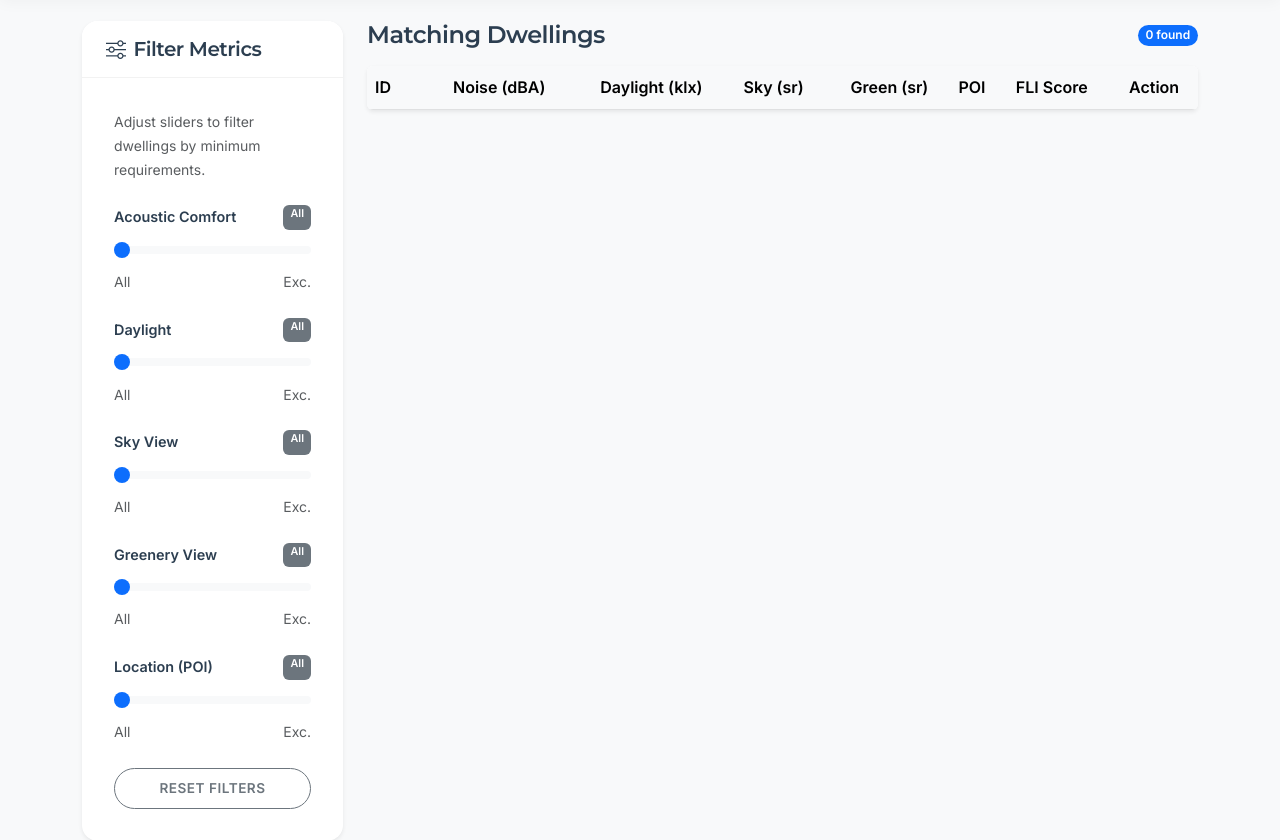
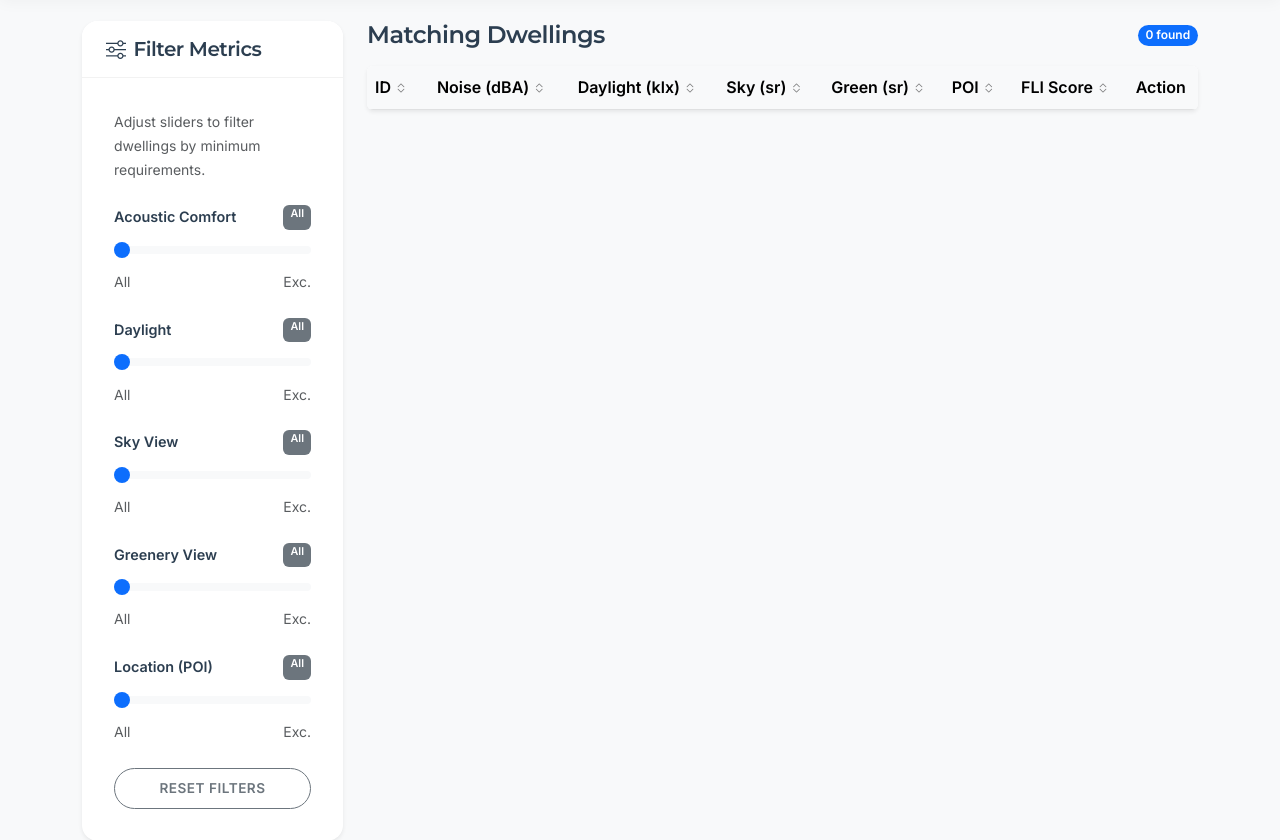
Before and after one commit to emmanuelcazzato/swiss-livability-assessment, a Flask app: page /filter in a window 1280 px wide. Shown: the part 83-923 px from the top of the page. Run offline with Flask 3, Linux system fonts and the light colour scheme; lists and menus that the app fills with data are empty.

Commit message:
Feat: Adds sortable table columns to filter dwellings
Implements client-side sorting for table columns in the
filter dwellings view.  This enhances the user experience by
allowing users to sort results based on various criteria
directly in the browser.

```diff
--- a/app/templates/filter.html
+++ b/app/templates/filter.html
@@ -3,6 +3,12 @@
 {% block title %}{{ _('Filter Dwellings') }} - {{ _('Swiss Livability Assessment') }}{% endblock %}
 
 {% block content %}
+<style>
+    .sortable { cursor: pointer; user-select: none; }
+    .sortable:hover { background-color: #e9ecef; }
+    .sort-icon { font-size: 0.75em; opacity: 0.5; }
+    .sortable.active .sort-icon { opacity: 1; color: #0d6efd; }
+</style>
 <div class="row">
     <!-- Filters Column -->
     <div class="col-lg-3 mb-4">
@@ -98,19 +104,19 @@
             <table class="table table-hover mb-0 sticky-header" id="resultsTable">
                 <thead class="table-light sticky-top" style="z-index: 800;">
                     <tr>
-                        <th>{{ _('ID') }}</th>
-                        <th class="text-end" data-bs-toggle="tooltip" data-bs-placement="top"
-                            title="{{ _('Day-evening-night noise level in decibels. Lower values indicate quieter environments. WHO recommends <53 dB for residential areas.') }}">{{ _('Noise (dBA)') }}</th>
-                        <th class="text-end" data-bs-toggle="tooltip" data-bs-placement="top"
-                            title="{{ _('Natural daylight illuminance in kilolux. Higher values mean better natural lighting conditions indoors.') }}">{{ _('Daylight (klx)') }}</th>
-                        <th class="text-end" data-bs-toggle="tooltip" data-bs-placement="top"
-                            title="{{ _('Visible sky solid angle in steradians. Measures how much sky is visible from the dwelling, affecting natural light and openness.') }}">{{ _('Sky (sr)') }}</th>
-                        <th class="text-end" data-bs-toggle="tooltip" data-bs-placement="top"
-                            title="{{ _('Visible greenery solid angle in steradians. Measures the amount of vegetation visible from the dwelling, linked to well-being.') }}">{{ _('Green (sr)') }}</th>
-                        <th class="text-end" data-bs-toggle="tooltip" data-bs-placement="top"
-                            title="{{ _('Points of Interest count nearby. Higher values indicate better access to amenities like shops, restaurants, and services.') }}">{{ _('POI') }}</th>
-                        <th class="text-center" data-bs-toggle="tooltip" data-bs-placement="top"
-                            title="{{ _('Fuzzy Livability Index (0-100). Composite score combining all environmental factors. Higher is better.') }}">{{ _('FLI Score') }}</th>
+                        <th class="sortable" data-sort="building_id">{{ _('ID') }} <i class="bi bi-chevron-expand sort-icon"></i></th>
+                        <th class="text-center sortable" data-sort="noise_lden" data-bs-toggle="tooltip" data-bs-placement="top"
+                            title="{{ _('Day-evening-night noise level in decibels. Lower values indicate quieter environments. WHO recommends <53 dB for residential areas.') }}">{{ _('Noise (dBA)') }} <i class="bi bi-chevron-expand sort-icon"></i></th>
+                        <th class="text-center sortable" data-sort="daylight" data-bs-toggle="tooltip" data-bs-placement="top"
+                            title="{{ _('Natural daylight illuminance in kilolux. Higher values mean better natural lighting conditions indoors.') }}">{{ _('Daylight (klx)') }} <i class="bi bi-chevron-expand sort-icon"></i></th>
+                        <th class="text-center sortable" data-sort="view_sky" data-bs-toggle="tooltip" data-bs-placement="top"
+                            title="{{ _('Visible sky solid angle in steradians. Measures how much sky is visible from the dwelling, affecting natural light and openness.') }}">{{ _('Sky (sr)') }} <i class="bi bi-chevron-expand sort-icon"></i></th>
+                        <th class="text-center sortable" data-sort="view_greenery" data-bs-toggle="tooltip" data-bs-placement="top"
+                            title="{{ _('Visible greenery solid angle in steradians. Measures the amount of vegetation visible from the dwelling, linked to well-being.') }}">{{ _('Green (sr)') }} <i class="bi bi-chevron-expand sort-icon"></i></th>
+                        <th class="text-center sortable" data-sort="poi_count" data-bs-toggle="tooltip" data-bs-placement="top"
+                            title="{{ _('Points of Interest count nearby. Higher values indicate better access to amenities like shops, restaurants, and services.') }}">{{ _('POI') }} <i class="bi bi-chevron-expand sort-icon"></i></th>
+                        <th class="text-center sortable" data-sort="fli_score" data-bs-toggle="tooltip" data-bs-placement="top"
+                            title="{{ _('Fuzzy Livability Index (0-100). Composite score combining all environmental factors. Higher is better.') }}">{{ _('FLI Score') }} <i class="bi bi-chevron-expand sort-icon"></i></th>
                         <th class="text-center">{{ _('Action') }}</th>
                     </tr>
                 </thead>
@@ -210,6 +216,8 @@ document.addEventListener('DOMContentLoaded', function() {
     let allDwellings = [];
     let modalChartInstance = null; // Single instance for the modal
     const analysisModal = new bootstrap.Modal(document.getElementById('analysisModal'));
+    let sortColumn = null;
+    let sortDirection = 'asc';
 
     // --- Initialization ---
     loadDwellings();
@@ -229,7 +237,25 @@ document.addEventListener('DOMContentLoaded', function() {
         for (const key of Object.keys(sliders)) {
             updateLabel(key, 0);
         }
+        sortColumn = null;
+        sortDirection = 'asc';
+        updateSortIcons();
         filterAndRender();
+    });
+
+    // Sort column click event
+    document.querySelectorAll('.sortable').forEach(th => {
+        th.addEventListener('click', () => {
+            const column = th.dataset.sort;
+            if (sortColumn === column) {
+                sortDirection = sortDirection === 'asc' ? 'desc' : 'asc';
+            } else {
+                sortColumn = column;
+                sortDirection = 'asc';
+            }
+            updateSortIcons();
+            filterAndRender();
+        });
     });
 
     // Event delegation for dynamic buttons
@@ -252,6 +278,20 @@ document.addEventListener('DOMContentLoaded', function() {
 
         labelEl.textContent = config.text;
         labelEl.className = `badge ${config.color}`;
+    }
+
+    function updateSortIcons() {
+        document.querySelectorAll('.sortable').forEach(th => {
+            const icon = th.querySelector('.sort-icon');
+            const column = th.dataset.sort;
+            if (column === sortColumn) {
+                th.classList.add('active');
+                icon.className = `bi sort-icon ${sortDirection === 'asc' ? 'bi-chevron-up' : 'bi-chevron-down'}`;
+            } else {
+                th.classList.remove('active');
+                icon.className = 'bi bi-chevron-expand sort-icon';
+            }
+        });
     }
 
     async function loadDwellings() {
@@ -314,6 +354,19 @@ document.addEventListener('DOMContentLoaded', function() {
             }
             return true;
         });
+
+        // Sort if a column is selected
+        if (sortColumn) {
+            filtered.sort((a, b) => {
+                const valA = a[sortColumn];
+                const valB = b[sortColumn];
+                if (sortDirection === 'asc') {
+                    return valA - valB;
+                } else {
+                    return valB - valA;
+                }
+            });
+        }
 
         renderTable(filtered);
     }
```
Also changed, not shown: app/translations/de/LC_MESSAGES/messages.po, app/translations/fr/LC_MESSAGES/messages.po, 3 other files.
